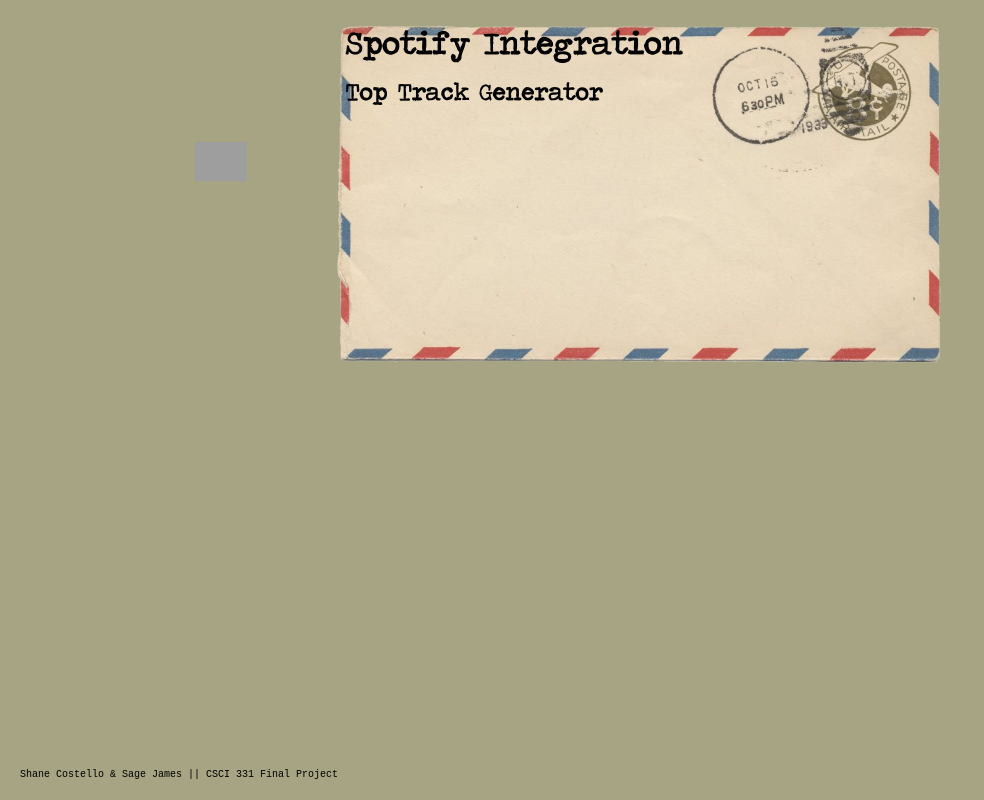
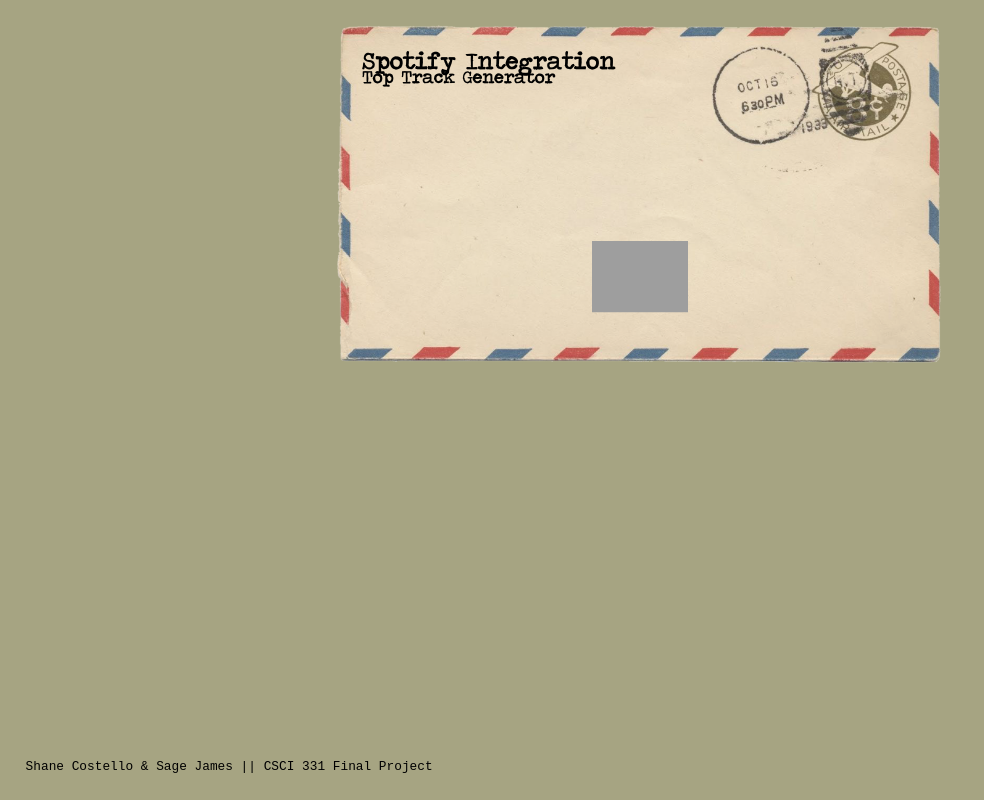
Before and after one commit to ShaneCost/spotifyInte, a Flask app: template templates/index.html in a window 1280 px wide. Shown: the whole page, without its empty margins (0-984 px from the left). Run offline with Flask 3, Linux system fonts and the light colour scheme; the template is opened without the code that fills it, so the values that code supplies are empty; grey boxes are pictures that could not be loaded.

Commit message:
12-10-23

```diff
--- a/app.py
+++ b/app.py
@@ -8,8 +8,8 @@ import os
 import requests
 
 #DEFINING CONSTS
-CLIENT_ID = " "
-CLIENT_SECRET = " "
+CLIENT_ID = "7335fe8c6a29494394c314526901fc59"
+CLIENT_SECRET = "cc7ed1f76e35410392b62fd6a01d4e73"
 TOKEN_INFO = "token_info"
 SECRET_KEY = "asdf"
 SHORT_TERM = "short_term"
@@ -48,7 +48,6 @@ def login():
     sp_oauth = create_spotify_oauth()
     auth_url = sp_oauth.get_authorize_url()
     return redirect(auth_url)
-
 
 @app.route("/redirectPage")
 def redirectPage():
--- a/static/css/styles.css
+++ b/static/css/styles.css
@@ -118,30 +118,27 @@
 
   .logout-button {
     position: fixed;
-    top: 20px;
-    right: 20px;
-    padding: 10px 20px;
-    background-color: #db5e34;
-    color: white;
+    top: 2vw;
+    right: 2vw;
+    padding: 1vw 2vw;
+    background: none;
     border: none;
-    border-radius: 5px;
-    cursor: pointer;
-    font-family: 'Courier New', Courier, monospace;
-    font-size: 16px;
-    text-transform: uppercase;
-    letter-spacing: 1px;
-    transition: background-color 0.3s ease;
+    z-index: 1;
   }
 
   .logout-button:hover {
-    background-color: #2c3e50;
+    transform: scale(1.1);
   }
 
-footer{
+  .logout-button img {
+    width: 25vw;
+  }
+
+  footer {
   position: fixed;
-    bottom: 20px;
-    left: 20px;
-    font-size: 10px;
+  bottom: 2vw;
+  left: 2vw;
+  font-size: 1vw;
   font-family: 'Courier New', Courier;
   color: black;
 }
@@ -156,31 +153,46 @@ footer{
   height: auto;
 }
 
-.address{
+.address {
   font-family: 'TravelingTypewriter';
-  line-height: 1;
+  font-size: 1.5vh;
+  line-height: 0;
   position: absolute;
-  top: 21%;
-  left: 40%;
-  transform: translate(-50%, -70%);
+  top: 16%; /* Adjust the percentage to your preference */
+  left: 38%;
+  transform: translate(-50%, -50%);
   text-align: left;
 }
 
-.login-button{
+.login-button {
   position: absolute;
-  top: 35%;
-  left: 1%;
+  bottom: 10%; /* Adjust the percentage to your preference */
+  left: 50%;
+  transform: translate(-50%, -50%);
   display: inline-block;
   background: none;
   border: none;
   padding: 0;
 }
 
-.login-button:hover{
+.heart-img:hover{
   transform: scale(1.1);
 }
 
+
 .heart-img {
-  max-width: 13%;
+  max-width: 24%;
   z-index: 1;
 }
+
+.handwritten-artists {
+  font-family: 'Puggos', sans-serif;
+  font-size: 2vw;
+  line-height: 0;
+  text-align: center;
+  position: absolute;
+  top: -4%;
+  left: 33%;
+  transform: translateX(-50%);
+  width: 100%;
+}
```
Also changed, not shown: requirements.txt (added, +16 -0 lines), static/scripts/main.js (+18 -6 lines), templates/tracks.html (+12 -6 lines), static/fonts/BadGong.ttf (added), static/images/logout.png (added). Lines whose indentation alone changed are shown as unchanged.
